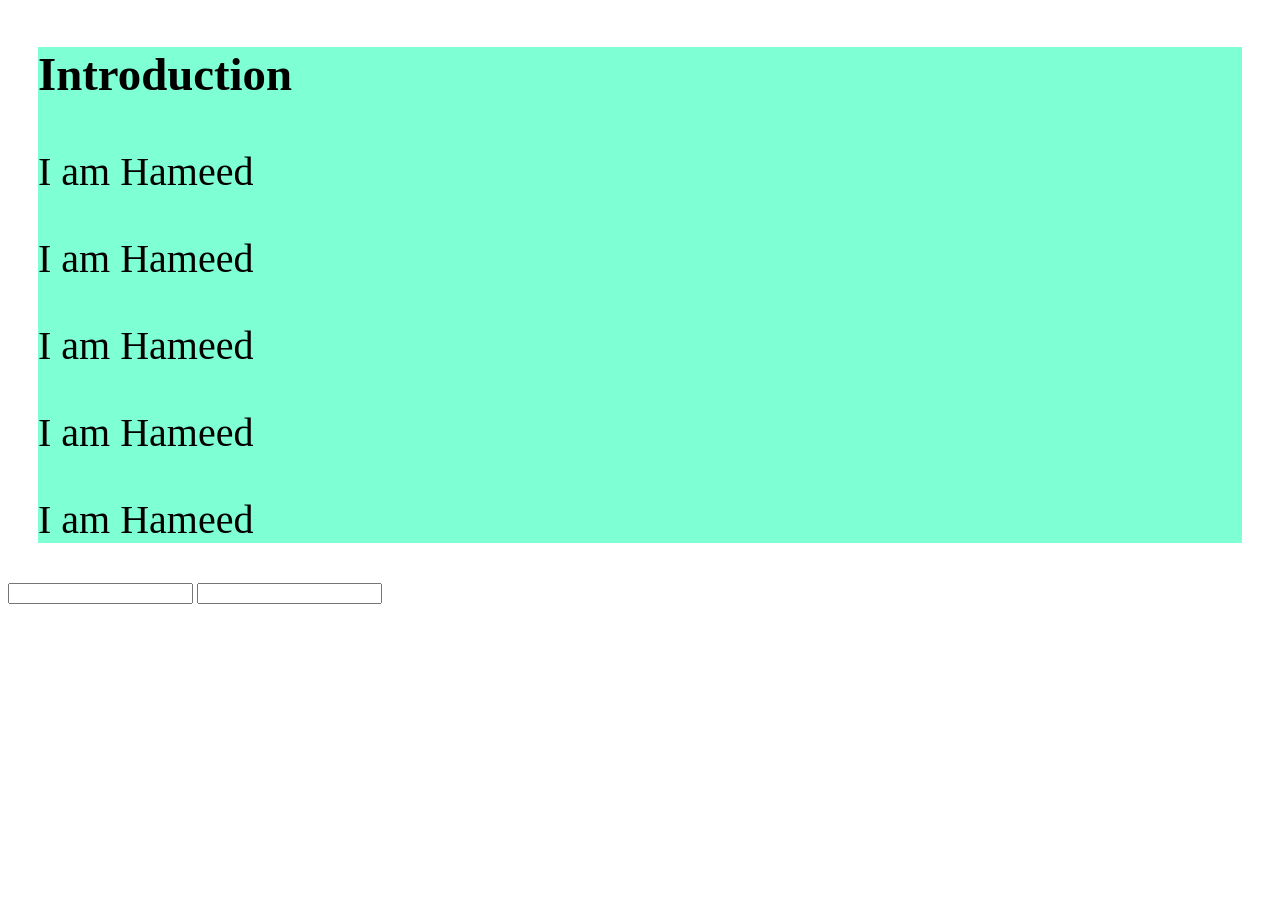
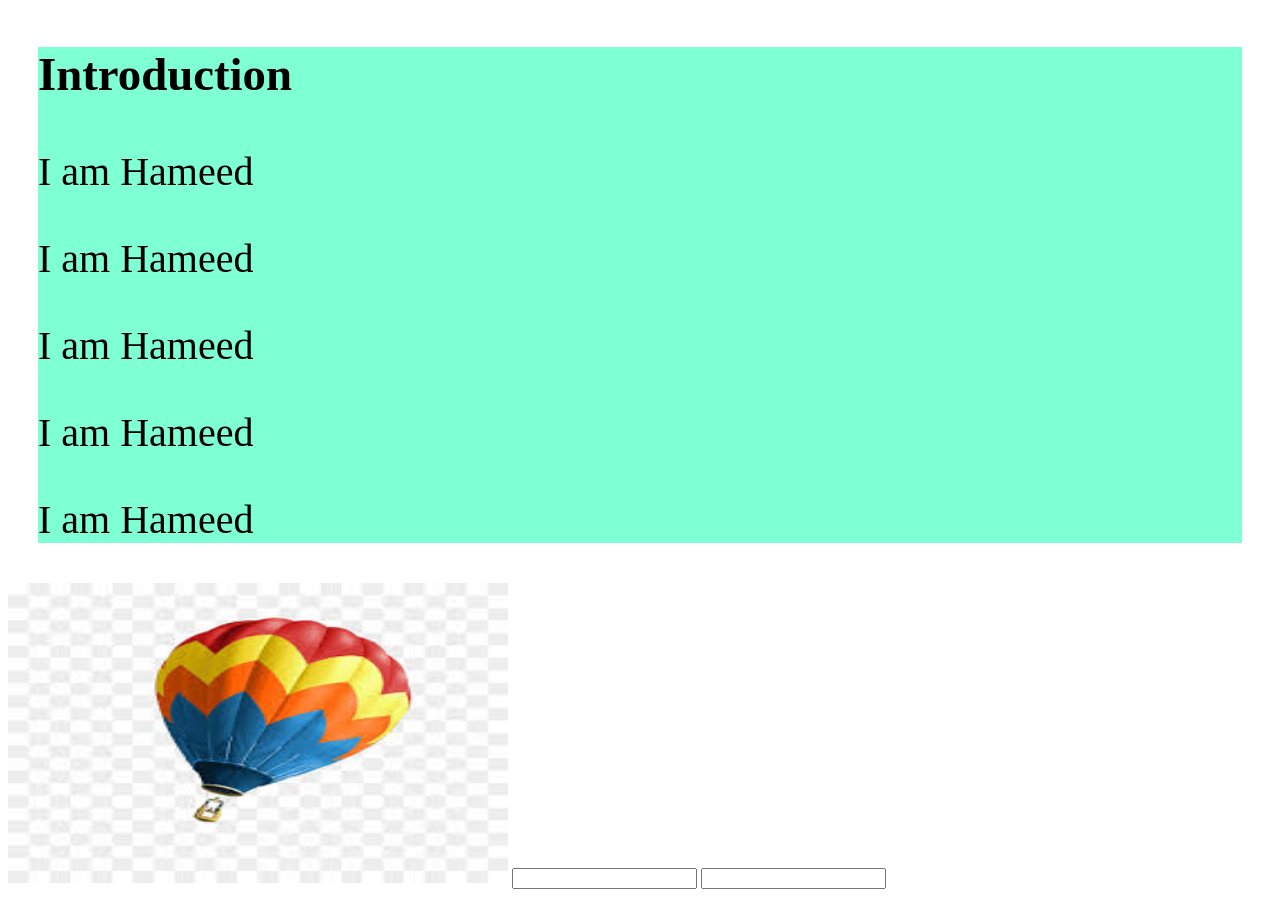
Before and after one commit to Hamed18/my-simple-website, a plain HTML site: page index.html in a window 1280 px wide. Before the commit the page ends 800 px from the top, so only its background shows below. Drawn offline with Linux system fonts and the light colour scheme.

Commit message:
img added

```diff
--- a/index.html
+++ b/index.html
@@ -15,6 +15,7 @@
 		<p>I am Hameed</p>
 		<p>I am Hameed</p>
 	</div>
+	<img src="ballon.jpg" alt="">
 		<input type="text">
 		<input type="password">
 </body>
--- a/styles/blog.css
+++ b/styles/blog.css
@@ -7,3 +7,7 @@ div{
 input{
 	size:50px;
 }
+img{
+	height:300px;
+	width:500px;
+}
```
Also changed, not shown: ballon.jpg (added).
